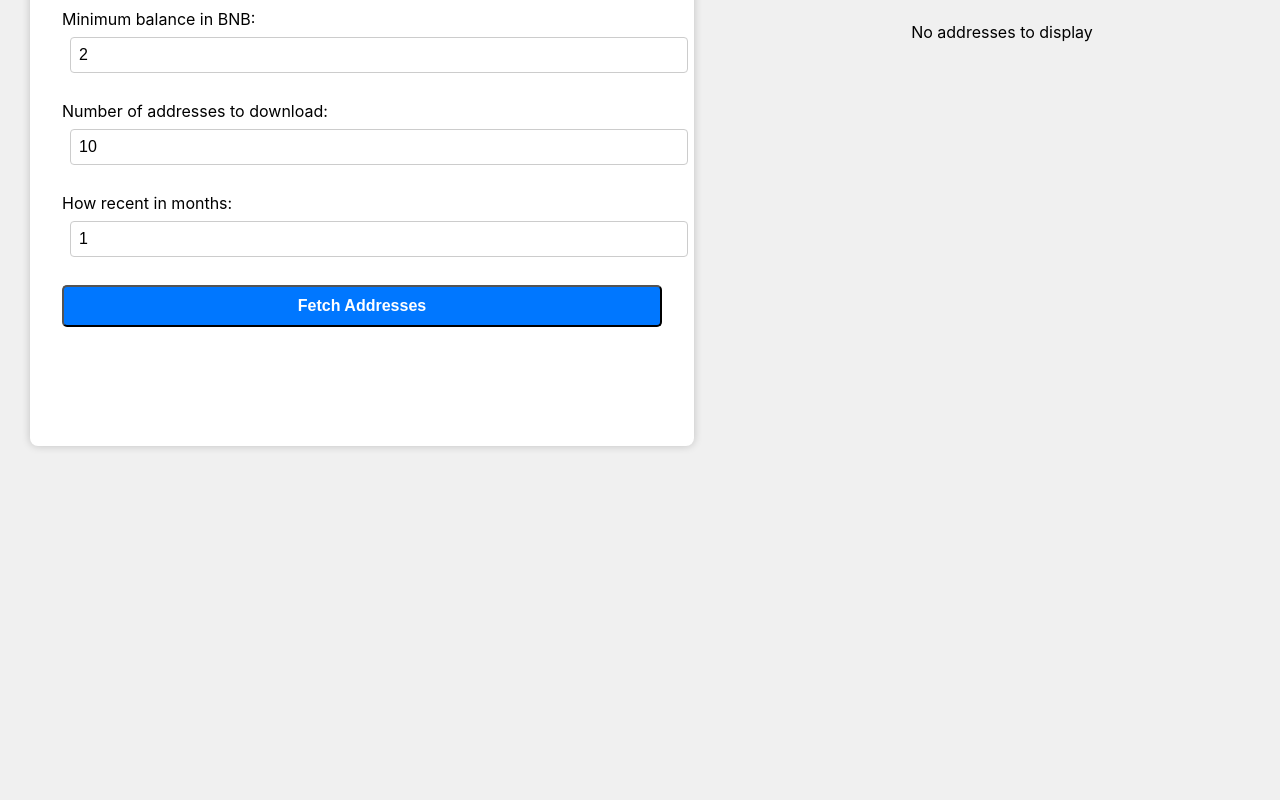
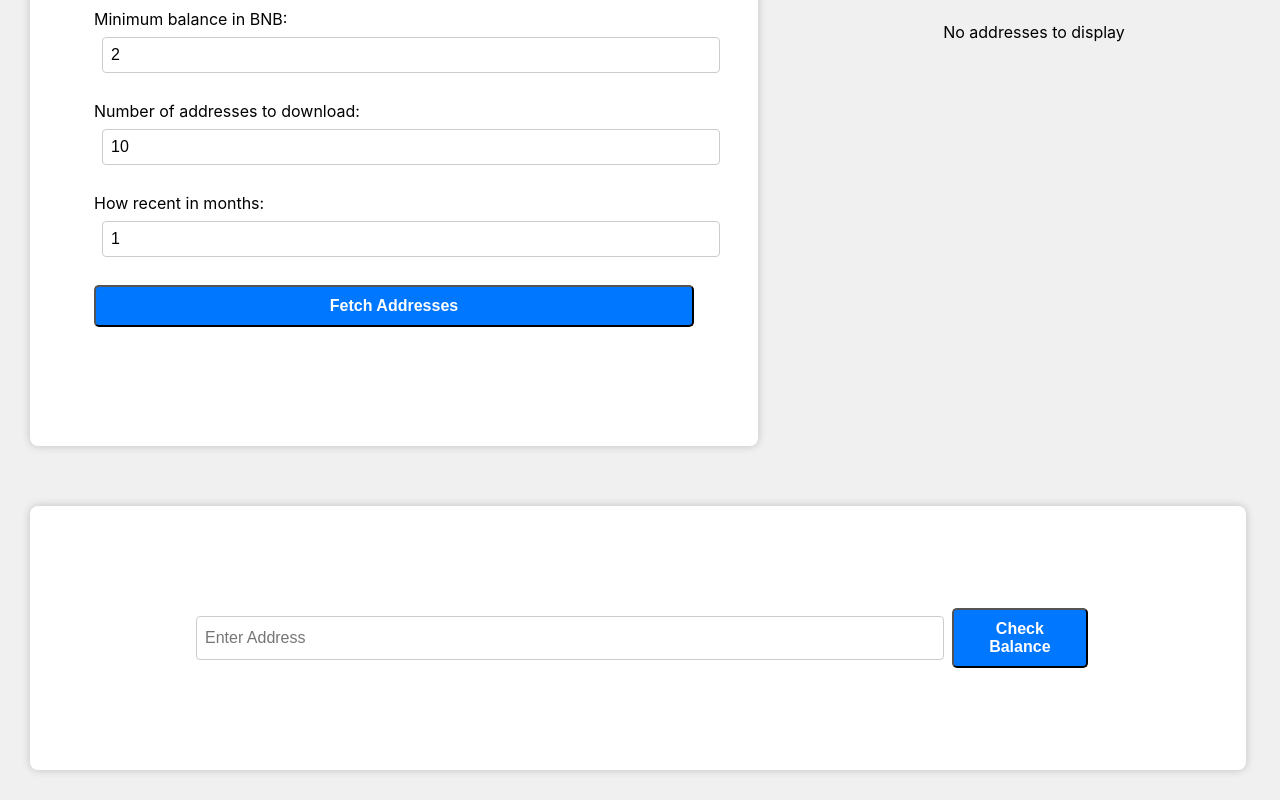
Before and after one commit to MK1476/BscWalletFilter, a React (Create React App) app: page / in a window 1280 px wide. Shown: the part 394-1194 px from the top of the page. Before the commit the page ends 870 px from the top, so only its background shows below. Built offline with nearby package versions, Linux system fonts and the light colour scheme.

Commit message:
final commit

```diff
--- a/package.json
+++ b/package.json
@@ -14,6 +14,7 @@
     "fs": "^0.0.1-security",
     "react": "^18.2.0",
     "react-dom": "^18.2.0",
+    "react-router-dom": "^6.8.1",
     "react-scripts": "5.0.1",
     "web-vitals": "^2.1.4",
     "web3": "^1.8.2"
--- a/src/App.js
+++ b/src/App.js
@@ -1,19 +1,27 @@
 import React from "react";
 import BscWalletFilter from "./components/BscWalletFilter";
 import NavigationBar from "./components/NavigationBar";
+import { BrowserRouter, Routes, Route } from "react-router-dom";
+import CheckBalance from './components/checkBalance';
 
 function App() {
 
 
   return (
 
-    <div>
-      <NavigationBar />
 
 
-      <BscWalletFilter  />
+        <div>
 
-    </div>
+       <NavigationBar />
+
+       <BscWalletFilter/>
+
+
+     </div>
+
+
+
   );
 }
 
--- a/src/components/BscWalletFilter.js
+++ b/src/components/BscWalletFilter.js
@@ -2,7 +2,7 @@ import React, { useState } from 'react';
 import fetchAddresses from './fetchAddresses';
 import './styles.css';
 import MyCopyIcon  from "./copyicon.png";
-
+import axios from 'axios';
 
 
 
@@ -15,6 +15,26 @@ function BscWalletFilter() {
   const [loading, setLoading] = useState(false);
   const [addressList, setAddressList] = useState([]);
   const [copy,setCopy]=useState(false)
+  const [addressb, setAddress] = useState('');
+  const [balanceb, setBalance] = useState('');
+  const [loading2, setLoading2] = useState(false);
+
+  const handleSubmit = async (event) => {
+    setBalance('');
+    event.preventDefault();
+    try {
+      setLoading2(true)
+      const response = await axios.get(`https://api.bscscan.com/api?module=account&action=balance&address=${addressb}&tag=latest&apikey=${bscscanApiKey}`);
+      setBalance(response.data.result);
+      setLoading2(false)
+    } catch (error) {
+      console.error(error);
+    }
+  };
+
+  const handleChange = (event) => {
+    setAddress(event.target.value);
+  };
 
 
 
@@ -49,7 +69,7 @@ rows.forEach(row => {
   // Show copy icon when row is hovered over
   row.addEventListener('mouseenter', () => {
     row.querySelector('.copy-icon').style.display = 'table-cell';
-
+    console.log('hovered');
   });
   // Hide copy icon when mouse leaves row
   row.addEventListener('mouseleave', () => {
@@ -68,6 +88,7 @@ rows.forEach(row => {
 
 
   return (
+    <div className='container-main'>
     <div className="container">
       <form className="form">
       <label className="form-label">
@@ -150,6 +171,29 @@ rows.forEach(row => {
       </div>
 
     </div>
+    <form2>
+      <div className='abar'>
+        <input
+          type="text"
+          value={addressb}
+          onChange={handleChange}
+          placeholder="Enter Address"
+        />
+
+        <button className='button' type="button" onClick={handleSubmit}>Check Balance</button>
+        </div>
+        <div className='cbview'>
+      {!loading2 ? (balanceb && (
+        <div className="balance">
+         <h1>Balance : </h1>
+          <p style={{ fontSize: '24px', fontWeight: 'bold' }}>
+            {balanceb / 10 ** 18} BNB
+          </p>
+        </div>
+      )):(<div>loading...</div>)}</div>
+      </form2>
+
+</div>
 
 
   );
--- a/src/components/Navbar.css
+++ b/src/components/Navbar.css
@@ -42,5 +42,5 @@
   }
 
   .navbar__link:hover {
-    color: #777777;
+    color: #4e66de;
   }
--- a/src/components/NavigationBar.js
+++ b/src/components/NavigationBar.js
@@ -11,10 +11,10 @@ function Navbar() {
             <a href="/" className="navbar__link">Home</a>
           </li>
           <li className="navbar__item">
-            <a href="/about" className="navbar__link">About</a>
+            <a href="/balance" className="navbar__link">Check Balance</a>
           </li>
           <li className="navbar__item">
-            <a href="/contact" className="navbar__link">Contact</a>
+            <a href="/transactions" className="navbar__link">View Transactions</a>
           </li>
         </ul>
       </div>
--- /dev/null
+++ b/src/components/checkBalance.js
@@ -0,0 +1,49 @@
+import React, { useState } from 'react';
+import axios from 'axios';
+
+const CheckBalance = () => {
+  const [address, setAddress] = useState('');
+  const [balance, setBalance] = useState('');
+
+  const handleSubmit = async (event) => {
+    event.preventDefault();
+    try {
+      const response = await axios.get(`https://api.bscscan.com/api?module=account&action=balance&address=${address}&tag=latest&apikey=YourApiKeyToken`);
+      setBalance(response.data.result);
+    } catch (error) {
+      console.error(error);
+    }
+  };
+
+  const handleChange = (event) => {
+    setAddress(event.target.value);
+  };
+
+  return (
+    <div className="container">
+
+      <form2 onSubmit={handleSubmit}>
+      <h1>Check Balance</h1>
+      {balance && (
+        <div className="balance">
+
+          <p style={{ fontSize: '24px', fontWeight: 'bold' }}>
+            {balance / 10 ** 18} BNB
+          </p>
+        </div>
+      )}
+        <input
+          type="text"
+          value={address}
+          onChange={handleChange}
+          placeholder="Enter Address"
+        />
+
+        <button type="submit">Check Balance</button>
+      </form2>
+
+    </div>
+  );
+};
+
+export default CheckBalance;
--- a/src/components/fetchAddresses.js
+++ b/src/components/fetchAddresses.js
@@ -30,7 +30,7 @@ await fetch(url)
 .then(data => {
   const result = data.result;
   transactions = result.map(obj => obj.from);
-  console.log("add2 : "+transactions[2]);
+  console.log("add2 : "+transactions[1]);
 })
 .catch(error => console.error(error));
 
@@ -60,17 +60,20 @@ await fetch(url)
 .then(response => response.json())
 .then(data => {
    balance = data.result;
-   console.log("balance :"+ balance);
+   if ( balance/10**18>balanceWei/10**18) {
+    console.log("balance :"+ balance);
+console.log('mb : '+balanceWei);
+console.log(balance+"is less than"+balanceWei+"check :"+ balance<balanceWei);
+          validAddresses.push(addresses[j]);
+          i++;
+  }else{
+
+  }
 
 })
 .catch(error => console.error(error));
 
-      if (balance>balanceWei) {//transactions.length !== 0 &&
-              validAddresses.push(addresses[j]);
-              i++;
-      }else{
 
-      }
     };
 
     return Array.from(validAddresses);
--- a/src/components/styles.css
+++ b/src/components/styles.css
@@ -15,6 +15,16 @@ body {
   height: 100vh;
 
   overflow: auto;
+}
+.container-main {
+  display: flex;
+  flex-direction: column;
+
+
+}
+.cbview{
+  display: flex;
+  flex-direction: column;
 }
 
 .right-side {
@@ -38,8 +48,23 @@ form {
   align-items: left;
   justify-content: center;
   background-color: #fff;
+  padding-left: 0%;
   margin: 30px;
   width: 600px;
+  padding: 4rem;
+  border-radius: 0.5rem;
+  box-shadow: 0 0 0.5rem rgba(0, 0, 0, 0.2);
+  animation: fadeIn 0.5s ease;
+}
+form2 {
+  display: flex;
+  flex-direction: column;
+  align-items: center;
+  justify-content: center;
+  background-color: #fff;
+  margin: 30px;
+  height: 200px;
+  width: 90%;
   padding: 2rem;
   border-radius: 0.5rem;
   box-shadow: 0 0 0.5rem rgba(0, 0, 0, 0.2);
@@ -192,3 +217,12 @@ thead {
   border-radius: 50%;
   box-shadow: 0px 2px 5px rgba(0, 0, 0, 0.395);
 }
+.balance{
+  display: flex;
+  flex-direction: row;
+}
+.abar{
+  display: flex;
+  flex-direction: row;
+  width: 900px;
+}
```
Also changed, not shown: 1 other file (tests, documents, lock files or other folders).
